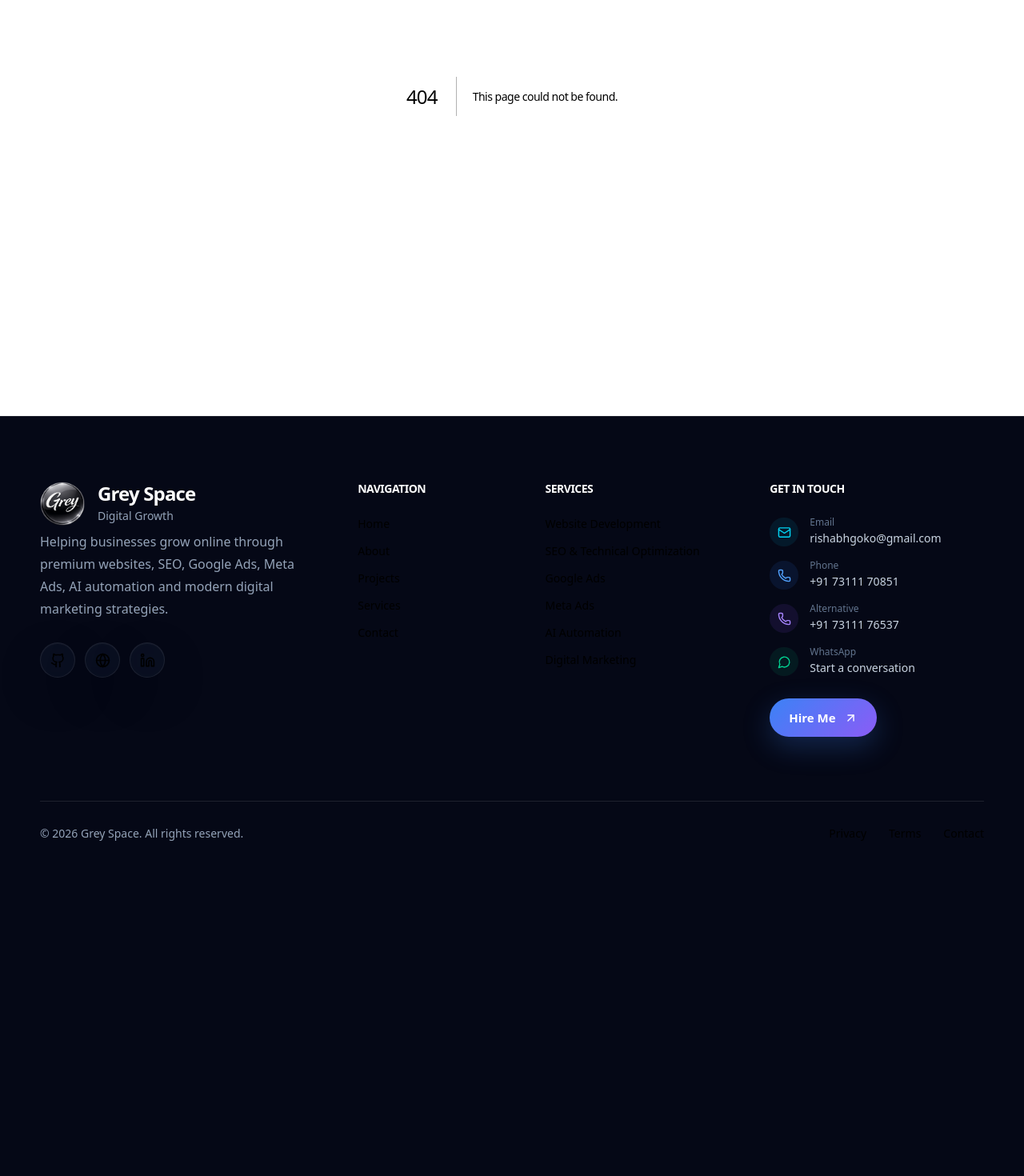
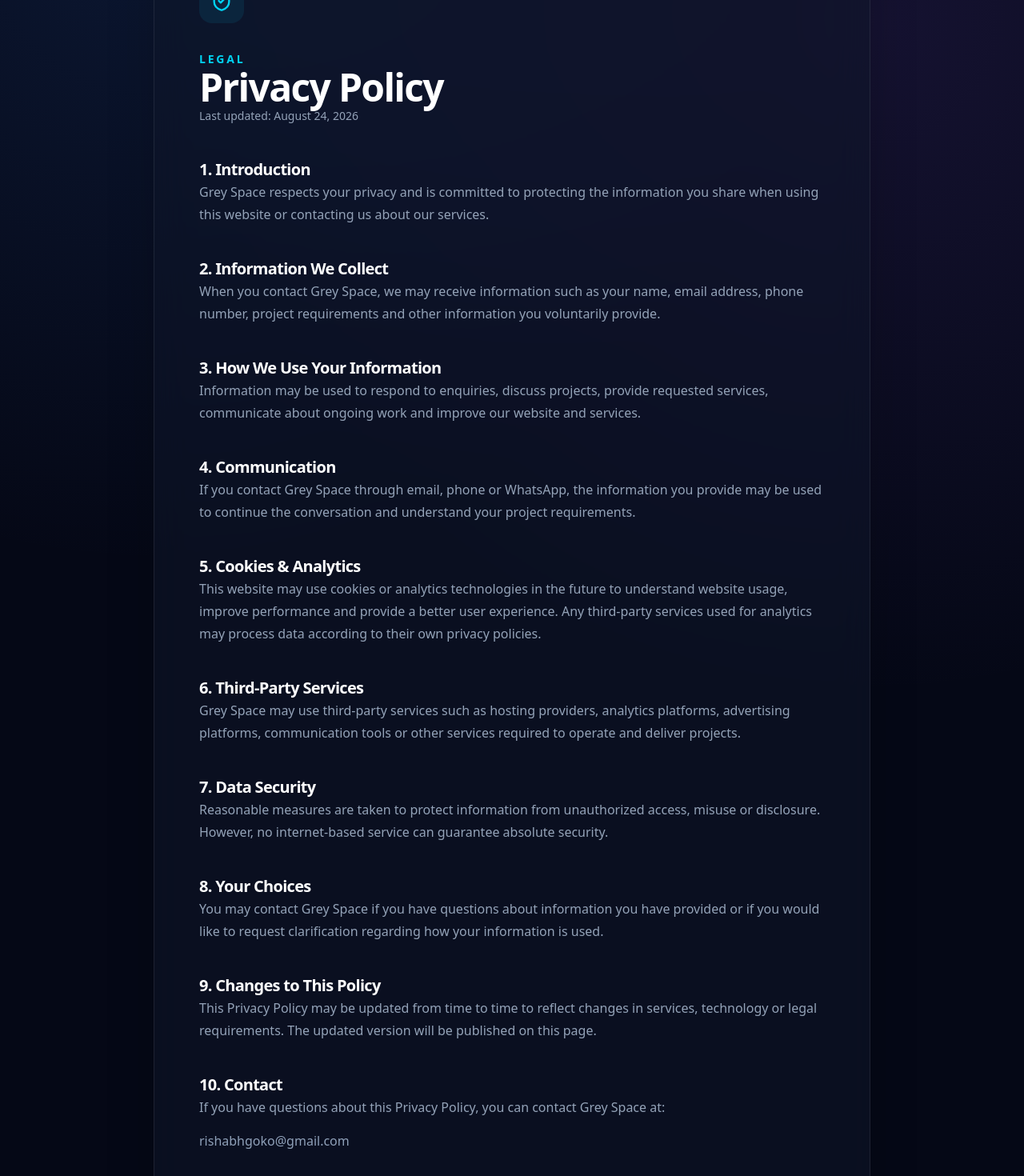
Before and after one commit to ToolNovaAI/Grey-space, a Next.js app: page /privacy in a window 1280 px wide. Before the commit this address had no page. Shown: the part 360-1830 px from the top of the page at 80% size. Before the commit the page ends 1443 px from the top, so only its background shows below. Built offline with nearby package versions, Linux system fonts and the light colour scheme.

Commit message:
Create page.tsx

```diff
--- /dev/null
+++ b/app/privacy/page.tsx
@@ -0,0 +1,187 @@
+import Link from "next/link";
+import { ArrowLeft, ShieldCheck } from "lucide-react";
+
+export const metadata = {
+  title: "Privacy Policy | Grey Space",
+  description:
+    "Privacy Policy for Grey Space and its website development, SEO, advertising and digital marketing services.",
+};
+
+export default function PrivacyPage() {
+  return (
+    <main className="relative min-h-screen overflow-hidden">
+      {/* Background */}
+      <div className="pointer-events-none absolute inset-0 -z-10 overflow-hidden">
+        <div className="absolute left-[-180px] top-20 h-80 w-80 rounded-full bg-blue-500/10 blur-[140px]" />
+        <div className="absolute right-[-180px] top-1/3 h-80 w-80 rounded-full bg-violet-500/10 blur-[140px]" />
+      </div>
+
+      <section className="px-4 pb-24 pt-28 sm:px-6 md:pb-32 md:pt-36">
+        <div className="container-custom">
+          {/* Header */}
+          <div className="mx-auto max-w-4xl">
+            <Link
+              href="/"
+              className="mb-8 inline-flex items-center gap-2 text-sm text-slate-400 transition-colors hover:text-white"
+            >
+              <ArrowLeft size={16} />
+              Back to Home
+            </Link>
+
+            <div className="glass rounded-[28px] border border-white/10 p-6 sm:p-10 md:p-14">
+              <div className="mb-8 flex h-14 w-14 items-center justify-center rounded-2xl bg-cyan-500/10 text-cyan-400">
+                <ShieldCheck size={28} />
+              </div>
+
+              <span className="text-sm font-semibold uppercase tracking-[0.2em] text-cyan-400">
+                Legal
+              </span>
+
+              <h1 className="mt-4 text-4xl font-bold tracking-tight text-white sm:text-5xl">
+                Privacy Policy
+              </h1>
+
+              <p className="mt-4 text-sm text-slate-500">
+                Last updated: August 24, 2026
+              </p>
+
+              <div className="mt-10 space-y-10 text-sm leading-8 text-slate-400 sm:text-base">
+                <section>
+                  <h2 className="mb-3 text-xl font-semibold text-white">
+                    1. Introduction
+                  </h2>
+
+                  <p>
+                    Grey Space respects your privacy and is committed to
+                    protecting the information you share when using this
+                    website or contacting us about our services.
+                  </p>
+                </section>
+
+                <section>
+                  <h2 className="mb-3 text-xl font-semibold text-white">
+                    2. Information We Collect
+                  </h2>
+
+                  <p>
+                    When you contact Grey Space, we may receive information
+                    such as your name, email address, phone number, project
+                    requirements and other information you voluntarily provide.
+                  </p>
+                </section>
+
+                <section>
+                  <h2 className="mb-3 text-xl font-semibold text-white">
+                    3. How We Use Your Information
+                  </h2>
+
+                  <p>
+                    Information may be used to respond to enquiries, discuss
+                    projects, provide requested services, communicate about
+                    ongoing work and improve our website and services.
+                  </p>
+                </section>
+
+                <section>
+                  <h2 className="mb-3 text-xl font-semibold text-white">
+                    4. Communication
+                  </h2>
+
+                  <p>
+                    If you contact Grey Space through email, phone or
+                    WhatsApp, the information you provide may be used to
+                    continue the conversation and understand your project
+                    requirements.
+                  </p>
+                </section>
+
+                <section>
+                  <h2 className="mb-3 text-xl font-semibold text-white">
+                    5. Cookies & Analytics
+                  </h2>
+
+                  <p>
+                    This website may use cookies or analytics technologies in
+                    the future to understand website usage, improve
+                    performance and provide a better user experience. Any
+                    third-party services used for analytics may process data
+                    according to their own privacy policies.
+                  </p>
+                </section>
+
+                <section>
+                  <h2 className="mb-3 text-xl font-semibold text-white">
+                    6. Third-Party Services
+                  </h2>
+
+                  <p>
+                    Grey Space may use third-party services such as hosting
+                    providers, analytics platforms, advertising platforms,
+                    communication tools or other services required to operate
+                    and deliver projects.
+                  </p>
+                </section>
+
+                <section>
+                  <h2 className="mb-3 text-xl font-semibold text-white">
+                    7. Data Security
+                  </h2>
+
+                  <p>
+                    Reasonable measures are taken to protect information from
+                    unauthorized access, misuse or disclosure. However, no
+                    internet-based service can guarantee absolute security.
+                  </p>
+                </section>
+
+                <section>
+                  <h2 className="mb-3 text-xl font-semibold text-white">
+                    8. Your Choices
+                  </h2>
+
+                  <p>
+                    You may contact Grey Space if you have questions about
+                    information you have provided or if you would like to
+                    request clarification regarding how your information is
+                    used.
+                  </p>
+                </section>
+
+                <section>
+                  <h2 className="mb-3 text-xl font-semibold text-white">
+                    9. Changes to This Policy
+                  </h2>
+
+                  <p>
+                    This Privacy Policy may be updated from time to time to
+                    reflect changes in services, technology or legal
+                    requirements. The updated version will be published on this
+                    page.
+                  </p>
+                </section>
+
+                <section>
+                  <h2 className="mb-3 text-xl font-semibold text-white">
+                    10. Contact
+                  </h2>
+
+                  <p>
+                    If you have questions about this Privacy Policy, you can
+                    contact Grey Space at:
+                  </p>
+
+                  <a
+                    href="mailto:rishabhgoko@gmail.com"
+                    className="mt-3 inline-block text-cyan-400 transition-colors hover:text-cyan-300"
+                  >
+                    rishabhgoko@gmail.com
+                  </a>
+                </section>
+              </div>
+            </div>
+          </div>
+        </div>
+      </section>
+    </main>
+  );
+}
```
